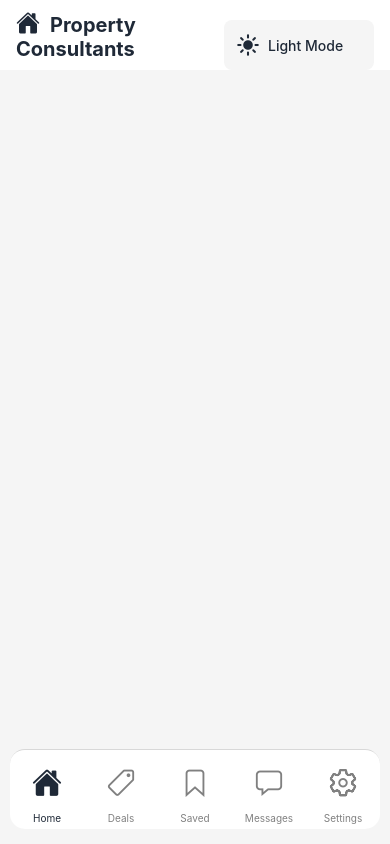
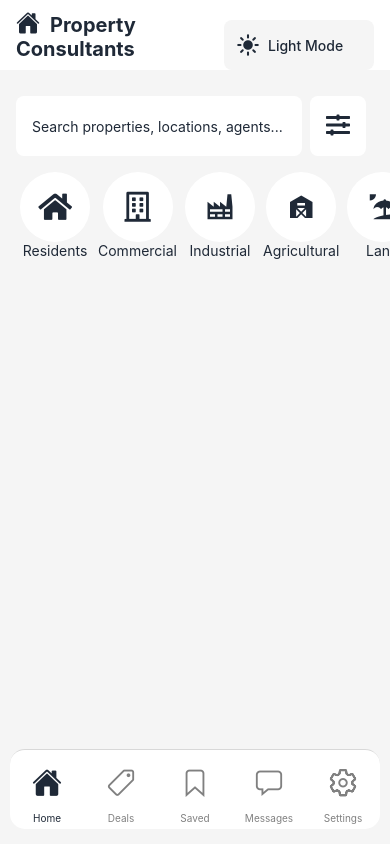
Before and after one commit to GamingHazard/estate-app, a React Native app: screen /Home in a window 390 px wide. Built offline with nearby package versions, Linux system fonts and the light colour scheme.

Commit message:
designed home screen

```diff
--- a/screens/HomeScreen.tsx
+++ b/screens/HomeScreen.tsx
@@ -5,9 +5,14 @@ import {
   StyleSheet,
   TouchableOpacity,
   ScrollView,
+  TextInput,
 } from "react-native";
 import { useTheme } from "../context/ThemeContext";
-import { Ionicons } from "@expo/vector-icons";
+import {
+  Ionicons,
+  FontAwesome5,
+  MaterialCommunityIcons,
+} from "@expo/vector-icons";
 
 const HomeScreen = () => {
   const { colors, theme, toggleTheme } = useTheme();
@@ -24,6 +29,11 @@ const HomeScreen = () => {
           flexDirection: "row",
           alignItems: "center",
           justifyContent: "space-between",
+          position: "absolute",
+          top: 0,
+          left: 0,
+          right: 0,
+          zIndex: 1,
         }}
       >
         <Text
@@ -57,8 +67,221 @@ const HomeScreen = () => {
           </Text>
         </TouchableOpacity>
       </View>
+
       {/* Main Content */}
-      <View style={{ flex: 1, padding: 16, position: "relative" }}></View>
+      <ScrollView
+        contentContainerStyle={{
+          paddingTop: 80,
+          paddingHorizontal: 16,
+          paddingBottom: 16,
+
+          alignItems: "center",
+          flex: 1,
+        }}
+      >
+        {/* Search Bar */}
+        <View
+          style={{
+            width: "100%",
+            backgroundColor: "transparent",
+
+            flexDirection: "row",
+            alignItems: "center",
+            justifyContent: "center",
+            marginVertical: 16,
+            height: 60,
+          }}
+        >
+          <View
+            style={{
+              width: "75%",
+              backgroundColor: colors.card,
+              borderRadius: 8,
+              padding: 16,
+              height: 60,
+              flex: 1,
+            }}
+          >
+            <TextInput
+              placeholder="Search properties, locations, agents..."
+              placeholderTextColor={colors.text}
+              style={{
+                flex: 1,
+                color: colors.text,
+              }}
+            />
+          </View>
+          <TouchableOpacity
+            style={{
+              backgroundColor: colors.card,
+              borderRadius: 8,
+              padding: 16,
+              height: 60,
+              marginHorizontal: 8,
+            }}
+          >
+            <FontAwesome5 name="sliders-h" size={24} color={colors.text} />
+          </TouchableOpacity>
+        </View>
+
+        {/*Property action btns */}
+        <View
+          style={{
+            width: "100%",
+            flexDirection: "row",
+            justifyContent: "space-evenly",
+            alignItems: "center",
+            backgroundColor: "transparent",
+          }}
+        >
+          {/* Residents Btn */}
+          <View
+            style={{
+              alignItems: "center",
+              justifyContent: "center",
+              marginHorizontal: 4,
+              flexDirection: "column",
+              elevation: 5,
+            }}
+          >
+            <TouchableOpacity
+              style={{
+                backgroundColor: colors.card,
+                borderRadius: 40,
+                padding: 10,
+                height: 70,
+                width: 70,
+
+                justifyContent: "center",
+                alignItems: "center",
+              }}
+            >
+              <FontAwesome5 name="home" size={30} color={colors.text} />
+            </TouchableOpacity>
+            <Text style={{ color: colors.text }}>Residents</Text>
+          </View>
+
+          {/* Commercial Btn */}
+          <View
+            style={{
+              alignItems: "center",
+              justifyContent: "center",
+              marginHorizontal: 4,
+              flexDirection: "column",
+              elevation: 5,
+            }}
+          >
+            <TouchableOpacity
+              style={{
+                backgroundColor: colors.card,
+                borderRadius: 40,
+                padding: 10,
+                height: 70,
+                width: 70,
+
+                justifyContent: "center",
+                alignItems: "center",
+              }}
+            >
+              <FontAwesome5 name="building" size={30} color={colors.text} />
+            </TouchableOpacity>
+            <Text style={{ color: colors.text }}>Commercial</Text>
+          </View>
+
+          {/* Industrial Btn */}
+          <View
+            style={{
+              alignItems: "center",
+              justifyContent: "center",
+              marginHorizontal: 4,
+              flexDirection: "column",
+              elevation: 5,
+            }}
+          >
+            <TouchableOpacity
+              style={{
+                backgroundColor: colors.card,
+                borderRadius: 40,
+                padding: 10,
+                height: 70,
+                width: 70,
+
+                justifyContent: "center",
+                alignItems: "center",
+              }}
+            >
+              <MaterialCommunityIcons
+                name="factory"
+                size={30}
+                color={colors.text}
+              />
+            </TouchableOpacity>
+            <Text style={{ color: colors.text }}>Industrial</Text>
+          </View>
+
+          {/* Agricultural Btn */}
+          <View
+            style={{
+              alignItems: "center",
+              justifyContent: "center",
+              marginHorizontal: 4,
+              flexDirection: "column",
+              elevation: 5,
+            }}
+          >
+            <TouchableOpacity
+              style={{
+                backgroundColor: colors.card,
+                borderRadius: 40,
+                padding: 10,
+                height: 70,
+                width: 70,
+                justifyContent: "center",
+                alignItems: "center",
+              }}
+            >
+              <MaterialCommunityIcons
+                name="barn"
+                size={30}
+                color={colors.text}
+              />
+            </TouchableOpacity>
+            <Text style={{ color: colors.text }}>Agricultural</Text>
+          </View>
+
+          {/* land Btn */}
+          <View
+            style={{
+              alignItems: "center",
+              justifyContent: "center",
+              marginHorizontal: 4,
+              flexDirection: "column",
+              elevation: 5,
+            }}
+          >
+            <TouchableOpacity
+              style={{
+                backgroundColor: colors.card,
+                borderRadius: 40,
+                padding: 10,
+                height: 70,
+                width: 70,
+                justifyContent: "center",
+                alignItems: "center",
+              }}
+            >
+              <MaterialCommunityIcons
+                name="beach"
+                size={30}
+                color={colors.text}
+              />
+            </TouchableOpacity>
+            <Text style={{ color: colors.text }}>Land</Text>
+          </View>
+        </View>
+
+        <View style={{ height: 100 }}></View>
+      </ScrollView>
     </View>
   );
 };
```
